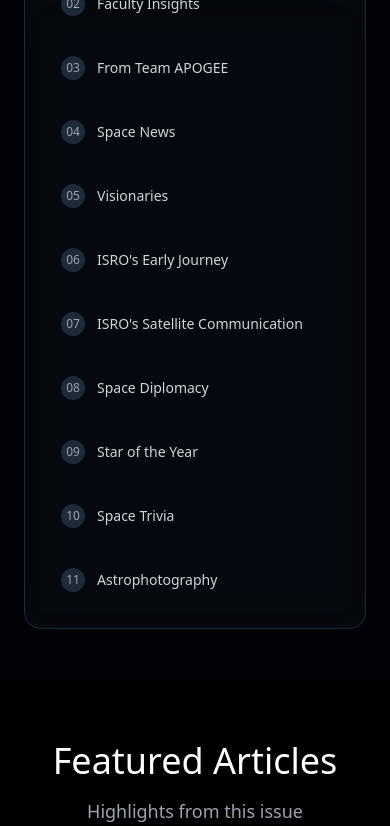
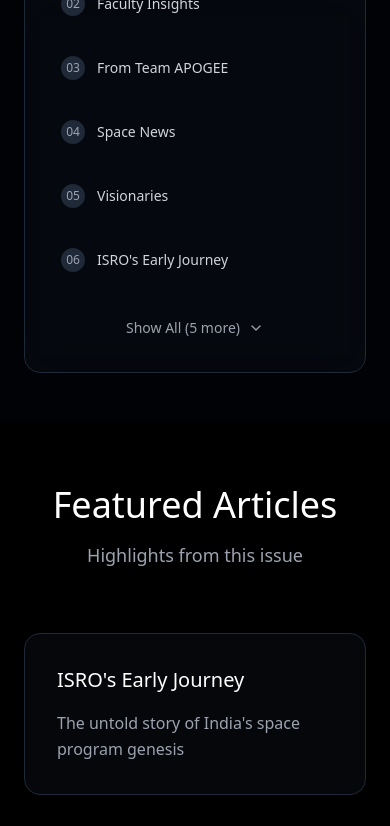
Before and after one commit to chahatkesh/brahmand, a React (Vite) app: page /magazine/1 in a window 390 px wide. Shown: the part 1391-2217 px from the top of the page. Built offline with nearby package versions, Linux system fonts and the light colour scheme.

Commit message:
feat: Enhance MagazineDetail component with mobile responsiveness and toggle for table of contents

```diff
--- a/src/pages/MagazineDetail.jsx
+++ b/src/pages/MagazineDetail.jsx
@@ -1,11 +1,26 @@
 import { useParams, Link } from "react-router-dom";
+import { useState, useEffect } from "react";
 import { getMagazineById } from "../data/magazineData";
 import { Button } from "../components/ui/button";
-import { ArrowLeft, Clock, Download, Calendar, FileText, Star, Mail } from "lucide-react";
+import { ArrowLeft, Clock, Download, Calendar, FileText, Star, Mail, ChevronDown, ChevronUp } from "lucide-react";
 
 const MagazineDetail = () => {
   const { id } = useParams();
   const magazine = getMagazineById(id);
+  const [showAllContents, setShowAllContents] = useState(false);
+  const [isMobile, setIsMobile] = useState(false);
+
+  // Detect mobile screen size
+  useEffect(() => {
+    const checkMobile = () => {
+      setIsMobile(window.innerWidth < 768);
+    };
+
+    checkMobile();
+    window.addEventListener('resize', checkMobile);
+
+    return () => window.removeEventListener('resize', checkMobile);
+  }, []);
 
   if (!magazine) {
     return (
@@ -137,7 +152,9 @@
           <div className="max-w-5xl mx-auto">
             <div className="bg-gray-900/30 backdrop-blur-xl rounded-2xl border border-gray-800 p-6">
               <div className="grid md:grid-cols-3 gap-4">
-                {magazine.tableOfContents.map((item, index) => (
+                {magazine.tableOfContents
+                  .slice(0, showAllContents || !isMobile ? magazine.tableOfContents.length : 6)
+                  .map((item, index) => (
                   <div
                     key={index}
                     className="flex items-center gap-3 p-3 rounded-lg hover:bg-gray-800/30 transition-colors duration-300"
@@ -149,6 +166,31 @@
                   </div>
                 ))}
               </div>
+
+              {/* Show All/Show Less button for mobile */}
+              {isMobile && magazine.tableOfContents.length > 6 && (
+                <div className="mt-6 text-center">
+                  <Button
+                    variant="ghost"
+                    onClick={() => setShowAllContents(!showAllContents)}
+                    className="text-gray-400 hover:text-white hover:bg-gray-800/30 rounded-full px-6 py-3 font-light transition-all duration-300"
+                  >
+                    <span className="flex items-center gap-2">
+                      {showAllContents ? (
+                        <>
+                          Show Less
+                          <ChevronUp className="w-4 h-4" />
+                        </>
+                      ) : (
+                        <>
+                          Show All ({magazine.tableOfContents.length - 6} more)
+                          <ChevronDown className="w-4 h-4" />
+                        </>
+                      )}
+                    </span>
+                  </Button>
+                </div>
+              )}
             </div>
           </div>
         </div>
```
